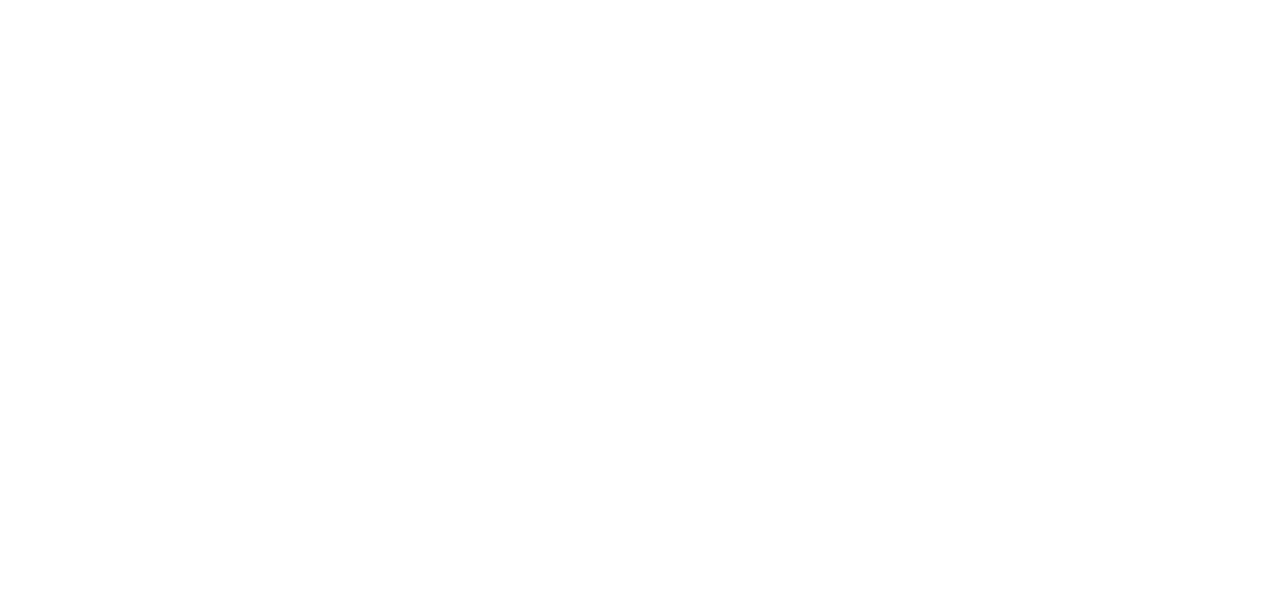
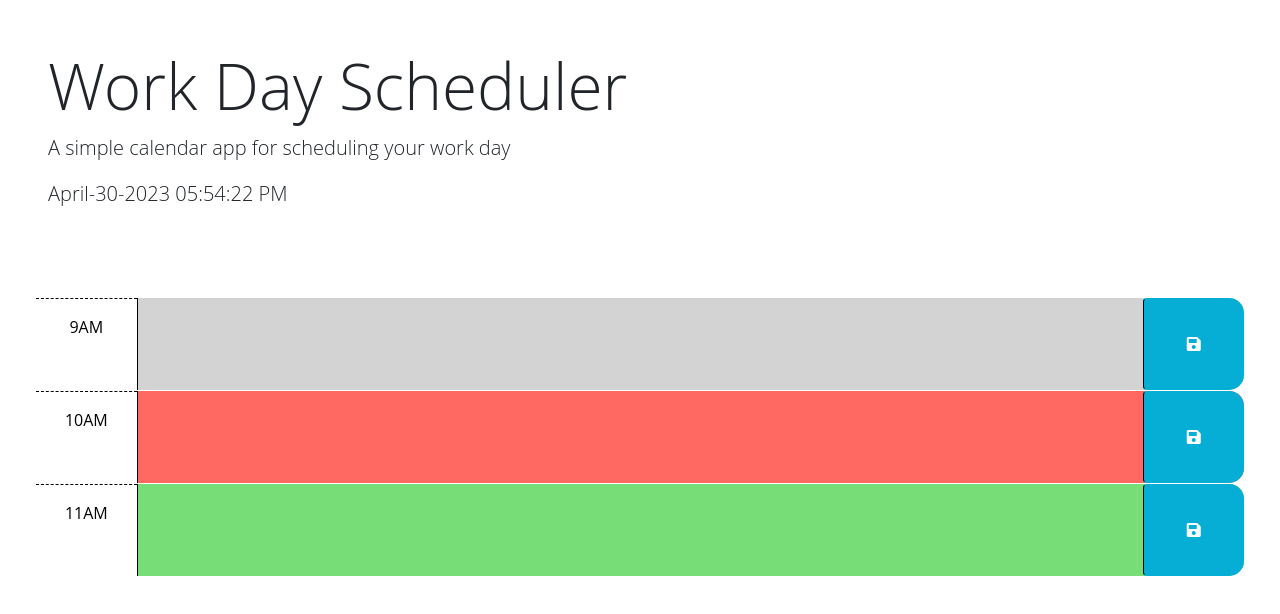
Before and after one commit to darvinmarte/daily-scheduler, a plain HTML site: page index.html in a window 1280 px wide. Drawn offline with nearby package versions, Linux system fonts and the light colour scheme.

Commit message:
added current date and time to header

```diff
--- /dev/null
+++ b/assets/css/style.css
@@ -0,0 +1,59 @@
+body {
+    font-family: "Open Sans", sans-serif;
+    font-size: 16px;
+}
+
+textarea {
+    background: transparent;
+    border: none;
+    resize: none;
+    color: #000000;
+    border-left: 1px solid black;
+    padding: 10px;
+}
+
+.description {
+    white-space: pre-wrap;
+}
+
+.time-block {
+    border-radius: 15px;
+}
+
+.row {
+    border-top: 1px solid white;
+}
+
+.hour {
+    background-color: #ffffff;
+    color: #000000;
+    border-top: 1px dashed #000000;
+}
+
+.past {
+    background-color: #d3d3d3;
+    color: white;
+}
+
+.present {
+    background-color: #ff6961;
+    color: white;
+}
+
+.future {
+    background-color: #77dd77;
+    color: white;
+}
+
+.saveBtn {
+    border-left: 1px solid black;
+    border-top-right-radius: 15px;
+    border-bottom-right-radius: 15px;
+    background-color: #06aed5;
+    color: white;
+}
+
+.saveBtn i:hover {
+    font-size: 20px;
+    transition: all 0.3s ease-in-out;
+}
--- /dev/null
+++ b/assets/js/script.js
@@ -0,0 +1,31 @@
+// Wrap all code that interacts with the DOM in a call to jQuery to ensure that
+// the code isn't run until the browser has finished rendering all the elements
+// in the html.
+$(function () {
+    // TODO: Add a listener for click events on the save button. This code should
+    // use the id in the containing time-block as a key to save the user input in
+    // local storage. HINT: What does `this` reference in the click listener
+    // function? How can DOM traversal be used to get the "hour-x" id of the
+    // time-block containing the button that was clicked? How might the id be
+    // useful when saving the description in local storage?
+    //
+    // TODO: Add code to apply the past, present, or future class to each time
+    // block by comparing the id to the current hour. HINTS: How can the id
+    // attribute of each time-block be used to conditionally add or remove the
+    // past, present, and future classes? How can Day.js be used to get the
+    // current hour in 24-hour time?
+    //
+    // TODO: Add code to get any user input that was saved in localStorage and set
+    // the values of the corresponding textarea elements. HINT: How can the id
+    // attribute of each time-block be used to do this?
+    //
+    // TODO: Add code to display the current date in the header of the page.
+// added current date and time to header
+    function start() {
+        setInterval(function () {
+            const currentTime = dayjs().format('MMMM-DD-YYYY hh:mm:ss A')
+            $('#currentDay').text(currentTime)
+            }, 1000)
+        };
+        start()
+});
--- a/index.html
+++ b/index.html
@@ -1,12 +1,69 @@
 <!DOCTYPE html>
 <html lang="en">
+
 <head>
-    <meta charset="UTF-8">
-    <meta http-equiv="X-UA-Compatible" content="IE=edge">
-    <meta name="viewport" content="width=device-width, initial-scale=1.0">
-    <title>Daily Scheduler</title>
+    <meta charset="UTF-8" />
+    <meta name="viewport" content="width=device-width, initial-scale=1.0" />
+    <meta http-equiv="X-UA-Compatible" content="ie=edge" />
+    <link href="https://cdn.jsdelivr.net/npm/bootstrap@5.1.3/dist/css/bootstrap.min.css" rel="stylesheet"
+        integrity="sha384-1BmE4kWBq78iYhFldvKuhfTAU6auU8tT94WrHftjDbrCEXSU1oBoqyl2QvZ6jIW3" crossorigin="anonymous" />
+    <link rel="stylesheet" href="https://use.fontawesome.com/releases/v5.8.1/css/all.css"
+        integrity="sha384-50oBUHEmvpQ+1lW4y57PTFmhCaXp0ML5d60M1M7uH2+nqUivzIebhndOJK28anvf" crossorigin="anonymous" />
+    <link href="https://fonts.googleapis.com/css2?family=Fira+Sans:wght@400;700&display=swap" rel="stylesheet" />
+    <link rel="stylesheet" href="./assets/css/style.css" />
+    <title>Work Day Scheduler</title>
 </head>
+
 <body>
+    <header class="p-5 mb-4">
+        <h1 class="display-3">Work Day Scheduler</h1>
+        <p class="lead">A simple calendar app for scheduling your work day</p>
+        <p id="currentDay" class="lead"></p>
+    </header>
+    <div class="container-fluid px-5">
+        <!-- Use class for "past", "present", and "future" to apply styles to the
+        time-block divs accordingly. The javascript will need to do this by
+        adding/removing these classes on each div by comparing the hour in the
+        id to the current hour. The html provided below is meant to be an example
+        demonstrating how the css provided can be leveraged to create the
+        desired layout and colors. The html below should be removed or updated
+        in the finished product. Remember to delete this comment once the
+        code is implemented.
+        -->
 
+        <!-- Example of a past time block. The "past" class adds a gray background color. -->
+        <div id="hour-9" class="row time-block past">
+            <div class="col-2 col-md-1 hour text-center py-3">9AM</div>
+            <textarea class="col-8 col-md-10 description" rows="3"> </textarea>
+            <button class="btn saveBtn col-2 col-md-1" aria-label="save">
+                <i class="fas fa-save" aria-hidden="true"></i>
+            </button>
+        </div>
+
+        <!-- Example of a present time block. The "present" class adds a red background color. -->
+        <div id="hour-10" class="row time-block present">
+            <div class="col-2 col-md-1 hour text-center py-3">10AM</div>
+            <textarea class="col-8 col-md-10 description" rows="3"> </textarea>
+            <button class="btn saveBtn col-2 col-md-1" aria-label="save">
+                <i class="fas fa-save" aria-hidden="true"></i>
+            </button>
+        </div>
+
+        <!-- Example of a future time block. The "future" class adds a green background color. -->
+        <div id="hour-11" class="row time-block future">
+            <div class="col-2 col-md-1 hour text-center py-3">11AM</div>
+            <textarea class="col-8 col-md-10 description" rows="3"> </textarea>
+            <button class="btn saveBtn col-2 col-md-1" aria-label="save">
+                <i class="fas fa-save" aria-hidden="true"></i>
+            </button>
+        </div>
+    </div>
+
+    <script src="https://cdnjs.cloudflare.com/ajax/libs/jquery/3.2.1/jquery.min.js"></script>
+    <script src="https://cdn.jsdelivr.net/npm/dayjs@1.11.3/dayjs.min.js"
+        integrity="sha256-iu/zLUB+QgISXBLCW/mcDi/rnf4m4uEDO0wauy76x7U=" crossorigin="anonymous"></script>
+
+    <script src="./assets/js/script.js"></script>
 </body>
+
 </html>
```
Also changed, not shown: 1 other file.
